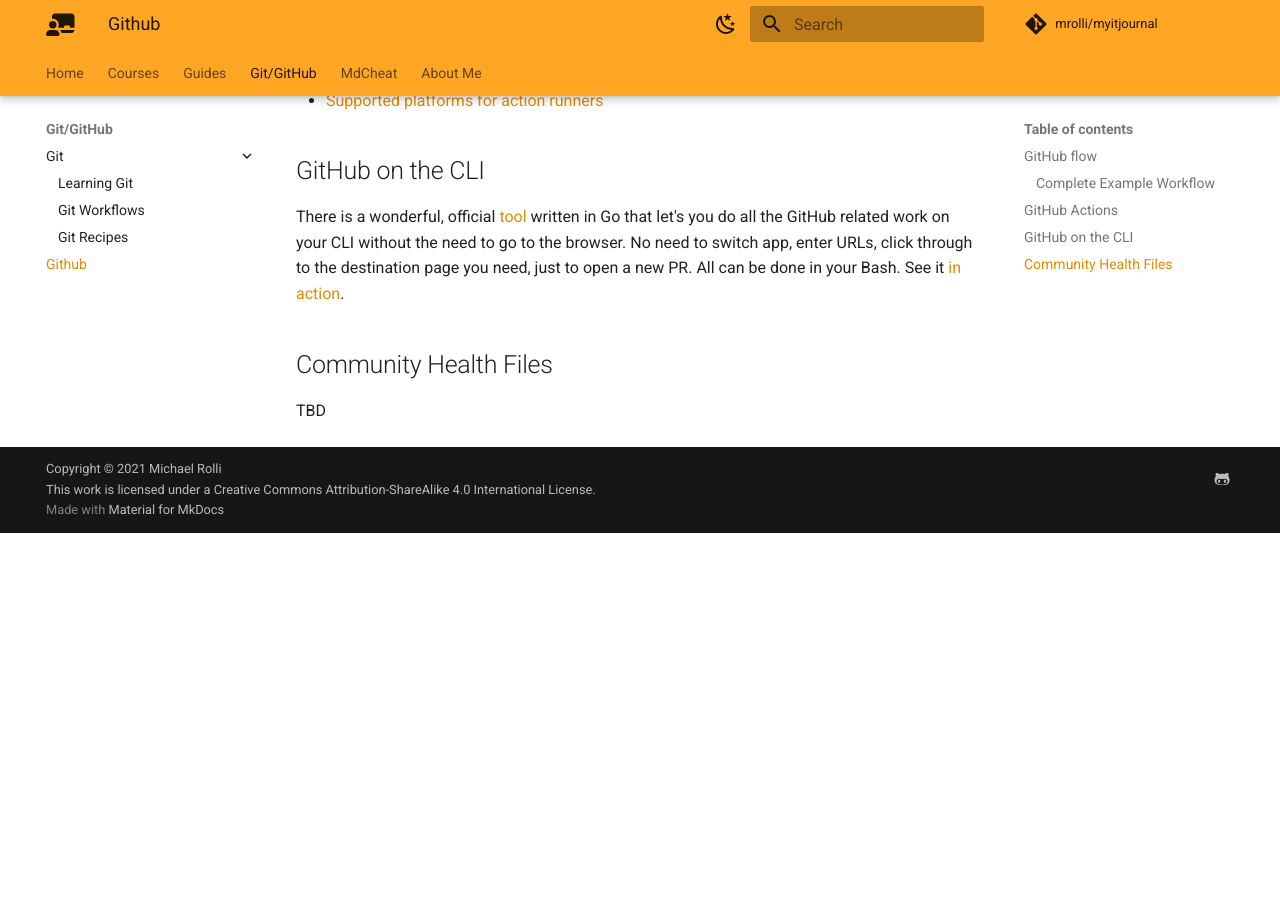
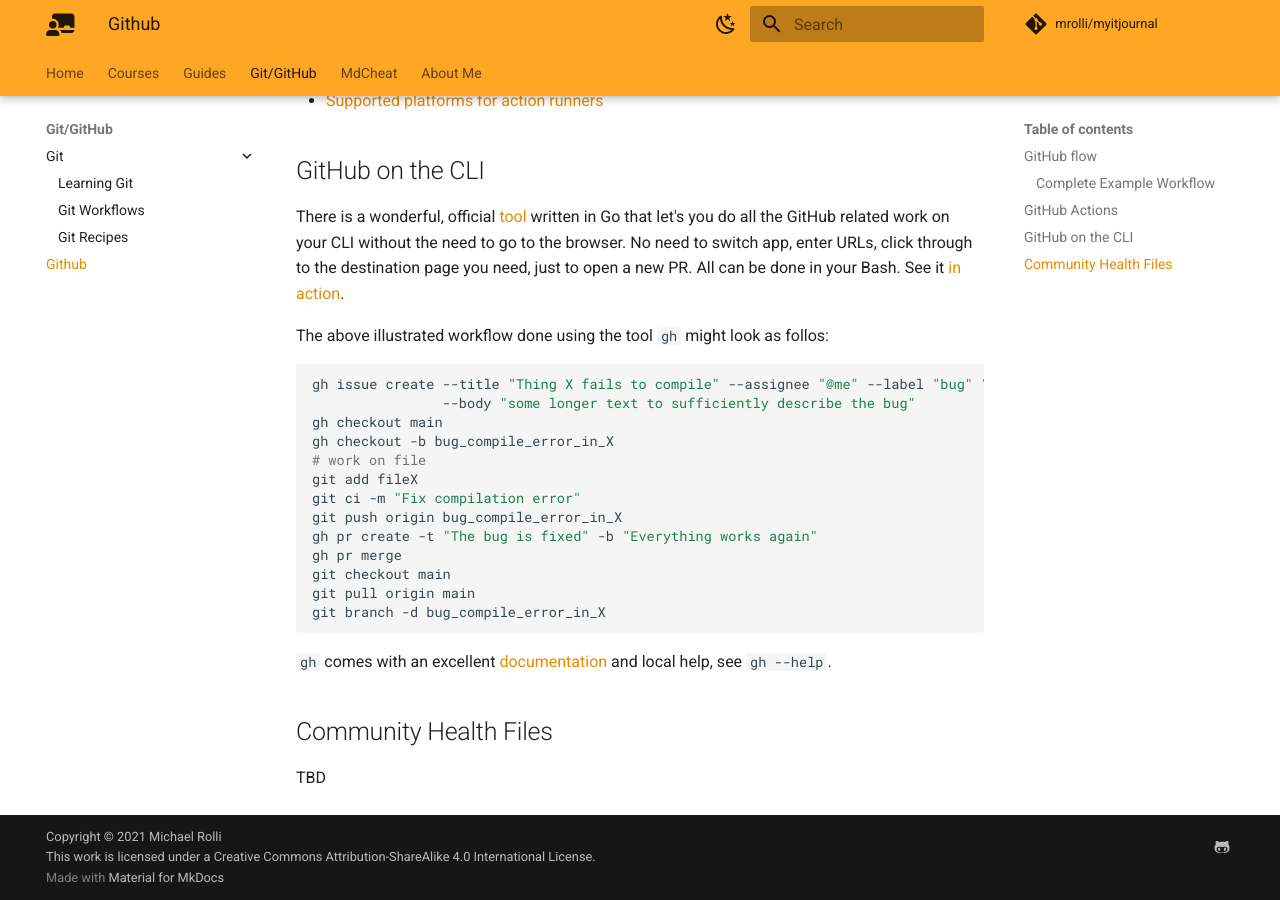
Before and after one commit to mrolli/myitjournal, an MkDocs documentation site: the page built from docs/gitandco/github.md, in a window 1280 px wide and 900 px high, scrolled down 1707 px. Built offline with MkDocs 1.6.1 and Material for MkDocs 9.7.7, drawn with Linux system fonts in a browser that asks for light colours; emoji names are drawn with the system emoji font; comment, search, counter and statistics services are not loaded; before the commit the page ends 2240 px from its top, so only the background shows below that.

Commit message:
Illustrate GHflow entirely done using Work seamlessly with GitHub from the command line.
USAGE
  gh <command> <subcommand> [flags]

CORE COMMANDS
  auth:        Authenticate gh and git with GitHub
  browse:      Open the repository in the browser
  codespace:   Connect to and manage codespaces
  gist:        Manage gists
  issue:       Manage issues
  pr:          Manage pull requests
  release:     Manage releases
  repo:        Manage repositories

GITHUB ACTIONS COMMANDS
  run:         View details about workflow runs
  workflow:    View details about GitHub Actions workflows

ADDITIONAL COMMANDS
  alias:       Create command shortcuts
  api:         Make an authenticated GitHub API request
  completion:  Generate shell completion scripts
  config:      Manage configuration for gh
  extension:   Manage gh extensions
  gpg-key:     Manage GPG keys
  label:       Manage labels
  search:      Search for repositories, issues, and pull requests
  secret:      Manage GitHub secrets
  ssh-key:     Manage SSH keys
  status:      Print information about relevant issues, pull requests, and notifications across repositories

HELP TOPICS
  actions:     Learn about working with GitHub Actions
  environment: Environment variables that can be used with gh
  exit-codes:  Exit codes used by gh
  formatting:  Formatting options for JSON data exported from gh
  mintty:      Information about using gh with MinTTY
  reference:   A comprehensive reference of all gh commands

EXTENSION COMMANDS
  label
  markdown-preview

FLAGS
  --help      Show help for command
  --version   Show gh version

EXAMPLES
  $ gh issue create
  $ gh repo clone cli/cli
  $ gh pr checkout 321

LEARN MORE
  Use 'gh <command> <subcommand> --help' for more information about a command.
  Read the manual at https://cli.github.com/manual

````diff
--- a/docs/gitandco/github.md
+++ b/docs/gitandco/github.md
@@ -68,6 +68,27 @@
 need, just to open a new PR. All can be done in your Bash. See it [in
 action][gh-cli].
 
+The above illustrated workflow done using the tool `gh` might look as follos:
+
+```bash
+gh issue create --title "Thing X fails to compile" --assignee "@me" --label "bug" \
+                --body "some longer text to sufficiently describe the bug"
+gh checkout main
+gh checkout -b bug_compile_error_in_X
+# work on file
+git add fileX
+git ci -m "Fix compilation error"
+git push origin bug_compile_error_in_X
+gh pr create -t "The bug is fixed" -b "Everything works again"
+gh pr merge
+git checkout main
+git pull origin main
+git branch -d bug_compile_error_in_X
+```
+
+`gh` comes with an excellent [documentation](https://cli.github.com/manual/) and
+local help, see `gh --help`.
+
 ## Community Health Files
 
 TBD
````
